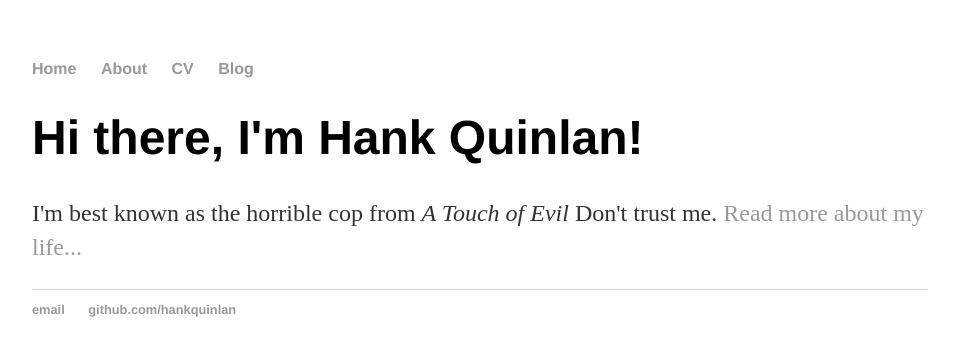
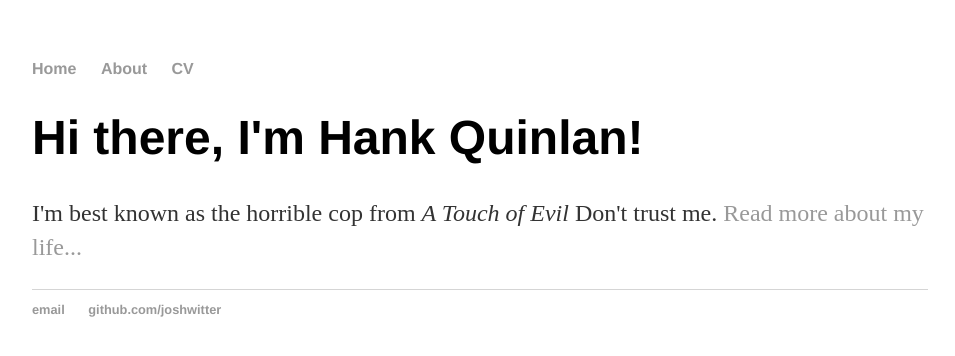
Before and after one commit to joshwitter/joshwitter.github.io, a Jekyll site: the page built from index.html, in a window 1280 px wide. Shown: the top 356 px of the page, without its empty margins (160-1115 px from the left). Built offline with Jekyll 4.4.1, drawn with Linux system fonts in a browser that asks for light colours.

Commit message:
Update default.html

```diff
--- a/_layouts/default.html
+++ b/_layouts/default.html
@@ -11,7 +11,7 @@
 	        		<li><a href="/">Home</a></li>
 		        	<li><a href="/about">About</a></li>
 	        		<li><a href="/cv">CV</a></li>
-	        		<li><a href="/blog">Blog</a></li>
+	        		<!-- <li><a href="/blog">Blog</a></li> -->
 	    		</ul>
 			</nav>
 			<div class="container">
@@ -21,8 +21,8 @@
 			</div><!-- /.container -->
 			<footer>
 	    		<ul>
-	        		<li><a href="mailto:hankquinlanhub@gmail.com">email</a></li>
-	        		<li><a href="https://github.com/hankquinlan">github.com/hankquinlan</a></li>
+	        		<li><a href="mailto:joshwitter@tamu.edu">email</a></li>
+	        		<li><a href="https://github.com/joshwitter">github.com/joshwitter</a></li>
 				</ul>
 			</footer>
 		</body>
```
